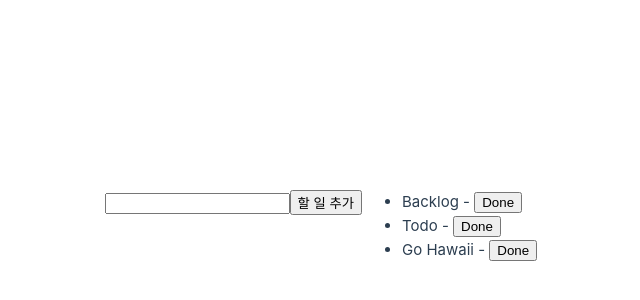
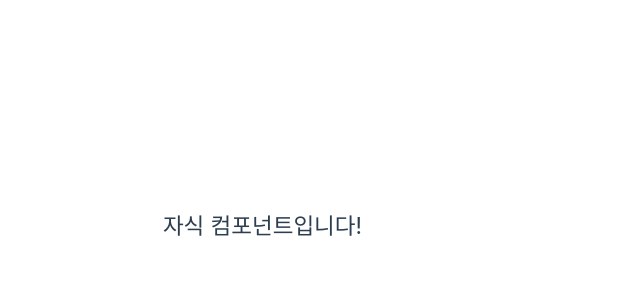
Before and after one commit to dana096-hello-vue/dana096-hello-vue.github.io, a Vue app: page / in a window 1280 px wide. Shown: the part 174-474 px from the top of the page, without its empty margins (278-918 px from the left). Built offline with nearby package versions, Linux system fonts and the light colour scheme.

Commit message:
3.0 components

```diff
--- a/src/App.vue
+++ b/src/App.vue
@@ -1,34 +1,7 @@
 <script setup>
-import { ref } from 'vue'
-
-let id = 0
-const newTodo = ref('')
-const todoes = ref([
-	{ id: id++, issue: 'Backlog' },
-	{ id: id++, issue: 'Todo' },
-	{ id: id++, issue: 'Go Hawaii' }
-])
-
-function addTodo() {
-	console.log('id:', id, ', issue:', newTodo.value);
-	todoes.value.push({ id: id++, issue: newTodo.value })
-	newTodo.value = ''
-}
-
-function removeTodo (todo) {
-        console.log(todo)
-        todoes.value = todoes.value.filter((t) => t !== todo)
-}
+import Child from './components/Child.vue'
 </script>
 
 <template>
-	<form @submit.prevent ="addTodo">
-		<input v-model="newTodo">
-		<button>할 일 추가</button>
-	</form>
-	<ul>
-		<li v-for="todo in todoes">
-			{{ todo.issue }} - <button @click="removeTodo(todo)">Done</button>
-		</li>
-	</ul>
+<Child />
 </template>
--- /dev/null
+++ b/src/components/Child.vue
@@ -0,0 +1,3 @@
+<template>
+	<h2>자식 컴포넌트입니다!</h2>
+</template>
```
